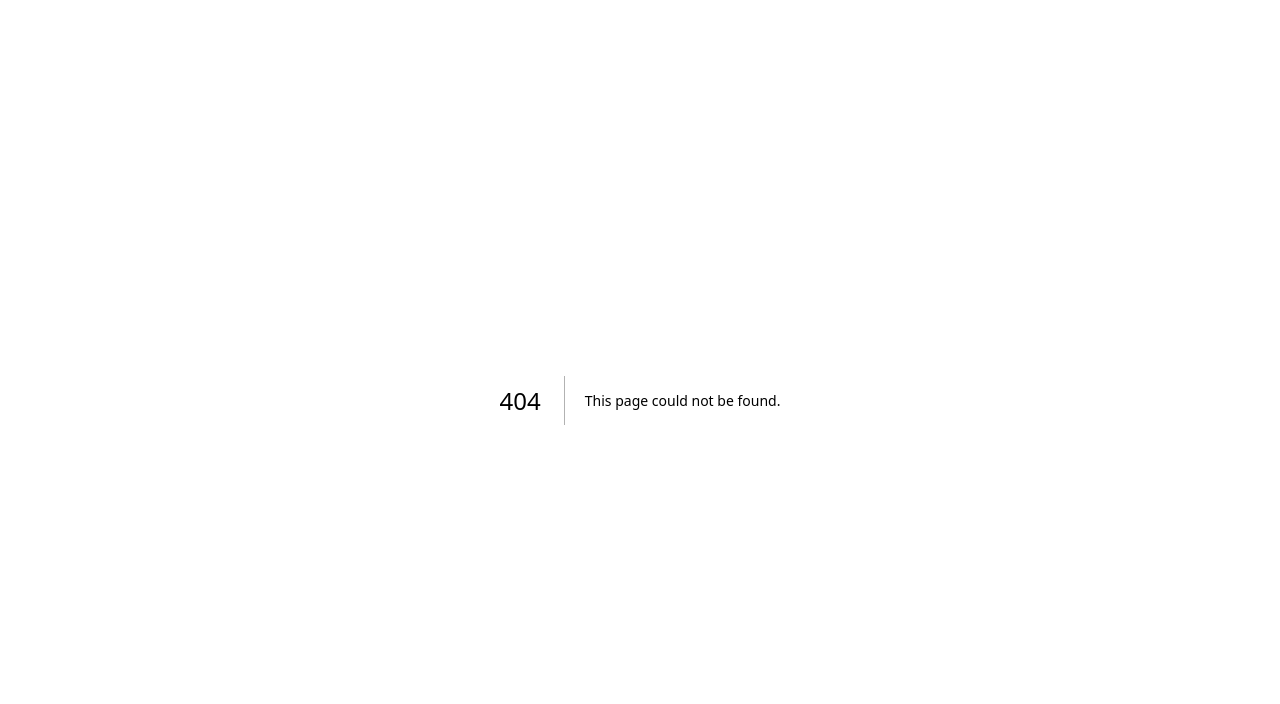
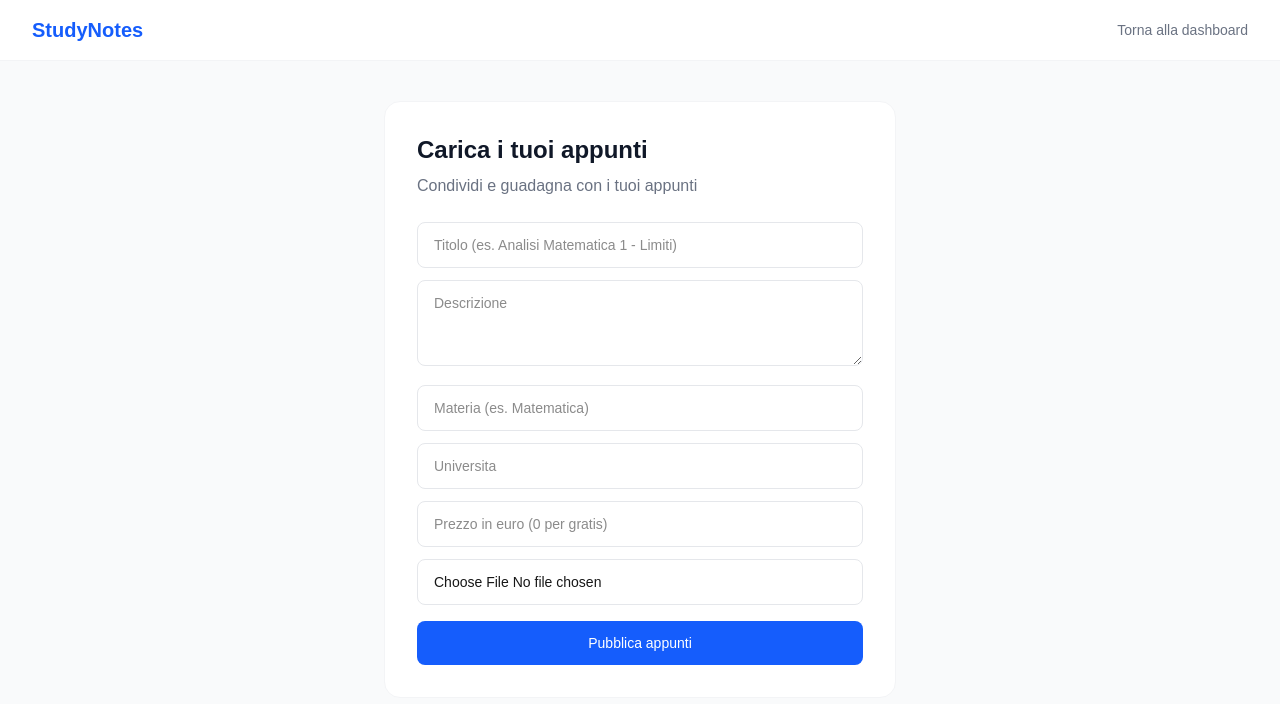
Before and after one commit to StarUpm/studynotes, a Next.js app: page /upload in a window 1280 px wide. Before the commit this address had no page. Shown: the top 704 px of the page. Built offline with nearby package versions, Linux system fonts and the light colour scheme.

Commit message:
Create page.tsx

```diff
--- /dev/null
+++ b/src/app/upload/page.tsx
@@ -0,0 +1,141 @@
+'use client'
+
+import { useState } from 'react'
+import { createClient } from '@supabase/supabase-js'
+import { useRouter } from 'next/navigation'
+
+const supabase = createClient(
+  process.env.NEXT_PUBLIC_SUPABASE_URL!,
+  process.env.NEXT_PUBLIC_SUPABASE_ANON_KEY!
+)
+
+export default function Upload() {
+  const [titolo, setTitolo] = useState('')
+  const [descrizione, setDescrizione] = useState('')
+  const [materia, setMateria] = useState('')
+  const [universita, setUniversita] = useState('')
+  const [prezzo, setPrezzo] = useState('')
+  const [file, setFile] = useState<File | null>(null)
+  const [loading, setLoading] = useState(false)
+  const [error, setError] = useState('')
+  const [success, setSuccess] = useState(false)
+  const router = useRouter()
+
+  const handleUpload = async () => {
+    if (!file) {
+      setError('Seleziona un file PDF')
+      return
+    }
+    setLoading(true)
+    setError('')
+
+    const { data: userData } = await supabase.auth.getUser()
+    if (!userData.user) {
+      setError('Devi accedere prima di caricare appunti')
+      setLoading(false)
+      return
+    }
+
+    const fileName = `${Date.now()}_${file.name}`
+    const { error: uploadError } = await supabase.storage
+      .from('appunti')
+      .upload(fileName, file)
+
+    if (uploadError) {
+      setError('Errore nel caricamento del file: ' + uploadError.message)
+      setLoading(false)
+      return
+    }
+
+    const { data: urlData } = supabase.storage
+      .from('appunti')
+      .getPublicUrl(fileName)
+
+    const { error: dbError } = await supabase.from('notes').insert({
+      titolo,
+      descrizione,
+      materia,
+      universita,
+      prezzo: parseFloat(prezzo) || 0,
+      file_url: urlData.publicUrl,
+      autore_id: userData.user.id
+    })
+
+    if (dbError) {
+      setError('Errore nel salvataggio: ' + dbError.message)
+    } else {
+      setSuccess(true)
+      setTimeout(() => router.push('/dashboard'), 1500)
+    }
+    setLoading(false)
+  }
+
+  return (
+    <main className="min-h-screen bg-gray-50">
+      <nav className="bg-white border-b border-gray-100 px-8 py-4 flex justify-between items-center">
+        <span className="text-xl font-bold text-blue-600">StudyNotes</span>
+        <button onClick={() => router.push('/dashboard')} className="text-sm text-gray-500 hover:text-blue-600">
+          Torna alla dashboard
+        </button>
+      </nav>
+      <div className="max-w-xl mx-auto px-8 py-10">
+        <div className="bg-white rounded-2xl border border-gray-100 p-8">
+          <h1 className="text-2xl font-bold text-gray-900 mb-2">Carica i tuoi appunti</h1>
+          <p className="text-gray-500 mb-6">Condividi e guadagna con i tuoi appunti</p>
+
+          {error && <p className="text-red-500 text-sm mb-4">{error}</p>}
+          {success && <p className="text-green-500 text-sm mb-4">Appunti caricati con successo!</p>}
+
+          <input
+            type="text"
+            placeholder="Titolo (es. Analisi Matematica 1 - Limiti)"
+            value={titolo}
+            onChange={(e) => setTitolo(e.target.value)}
+            className="w-full border border-gray-200 rounded-lg px-4 py-3 mb-3 text-sm focus:outline-none focus:border-blue-500"
+          />
+          <textarea
+            placeholder="Descrizione"
+            value={descrizione}
+            onChange={(e) => setDescrizione(e.target.value)}
+            className="w-full border border-gray-200 rounded-lg px-4 py-3 mb-3 text-sm focus:outline-none focus:border-blue-500"
+            rows={3}
+          />
+          <input
+            type="text"
+            placeholder="Materia (es. Matematica)"
+            value={materia}
+            onChange={(e) => setMateria(e.target.value)}
+            className="w-full border border-gray-200 rounded-lg px-4 py-3 mb-3 text-sm focus:outline-none focus:border-blue-500"
+          />
+          <input
+            type="text"
+            placeholder="Universita"
+            value={universita}
+            onChange={(e) => setUniversita(e.target.value)}
+            className="w-full border border-gray-200 rounded-lg px-4 py-3 mb-3 text-sm focus:outline-none focus:border-blue-500"
+          />
+          <input
+            type="number"
+            placeholder="Prezzo in euro (0 per gratis)"
+            value={prezzo}
+            onChange={(e) => setPrezzo(e.target.value)}
+            className="w-full border border-gray-200 rounded-lg px-4 py-3 mb-3 text-sm focus:outline-none focus:border-blue-500"
+          />
+          <input
+            type="file"
+            accept=".pdf"
+            onChange={(e) => setFile(e.target.files?.[0] || null)}
+            className="w-full border border-gray-200 rounded-lg px-4 py-3 mb-4 text-sm"
+          />
+          <button
+            onClick={handleUpload}
+            disabled={loading}
+            className="w-full bg-blue-600 text-white py-3 rounded-lg text-sm font-medium hover:bg-blue-700 disabled:opacity-50"
+          >
+            {loading ? 'Caricamento in corso...' : 'Pubblica appunti'}
+          </button>
+        </div>
+      </div>
+    </main>
+  )
+}
```
